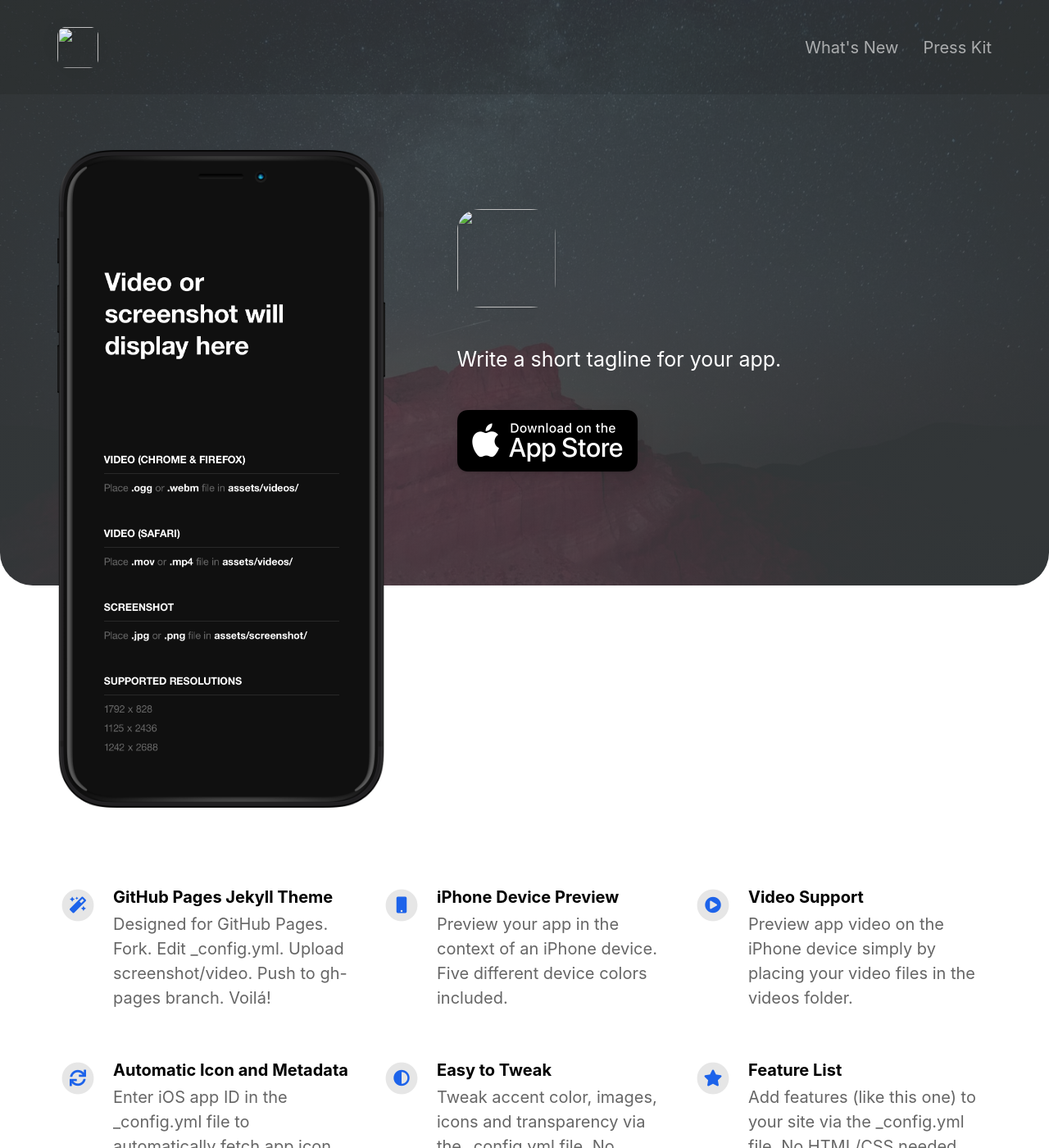
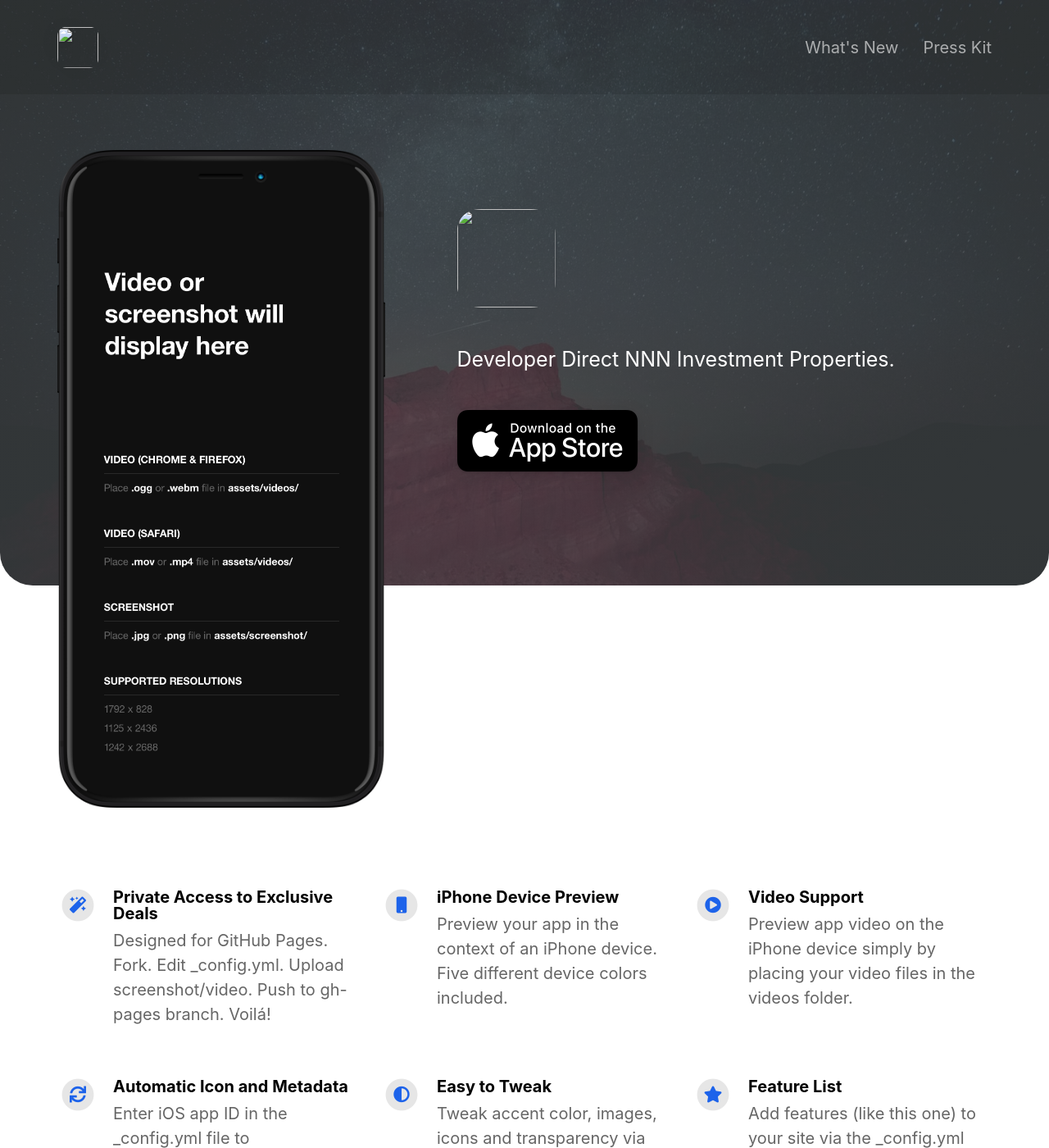
Before and after one commit to michaelsalafia/stax-re, a Jekyll site: the page built from index.html, in a window 1280 px wide and 1400 px high. Shown: the whole window at 82% size. Built offline with Jekyll 4.4.1, drawn with Linux system fonts in a browser that asks for light colours; nearby versions of some CDN libraries; some of the changed text lies outside the part shown.

Commit message:
Added App ID and basic info

```diff
--- a/_config.yml
+++ b/_config.yml
@@ -2,41 +2,41 @@
 page_title                                :                                           # Automatically populates with app name if not set and if iOS app ID is set. Otherwise enter manually.
 
 # App Info
-ios_app_id                                : 1234793120                                # Required. Enter iOS app ID to automatically populate name, price and icons (e.g. 718043190).
+ios_app_id                                : 6451280351                                # Required. Enter iOS app ID to automatically populate name, price and icons (e.g. 718043190).
 ios_app_country                           : us                                        # Required outside USA. Enter 2 letter country code as in https://en.wikipedia.org/wiki/ISO_3166-1_alpha-2
 
 appstore_link                             :                                           # Automatically populates if not set and if iOS app ID is set. Otherwise enter manually.
 playstore_link                            :                                           # Enter Google Play Store URL.
-presskit_download_link                    : https://emilbaehr.com                                          # Enter a link to downloadable file or (e.g. public Dropbox link to a .zip file).
+presskit_download_link                    : https://stax-re.com                                          # Enter a link to downloadable file or (e.g. public Dropbox link to a .zip file).
                                                                                       # Or upload your press kit file to assets and set path accordingly (e.g. "assets/your_press_kit.zip").
 
 app_icon                                  : # assets/appicon.png                      # Automatically populates if not set and if iOS app ID is set.  Otherwise enter path to icon file manually.
 app_name                                  :                                           # Automatically populates if not set and if iOS app ID is set.  Otherwise enter manually.
 app_price                                 :                                           # Automatically populates if not set and if iOS app ID is set.  Otherwise enter manually.
-app_description                           : Write a short tagline for your app.
+app_description                           : Developer Direct NNN Investment Properties.
 
 enable_smart_app_banner                   : true                                      # Set to true to show a smart app banner at top of page on mobile devices.
 
 
 
 # Information About Yourself
-your_name                                 : Emil Baehr
-your_link                                 : https://emilbaehr.com
-your_city                                 : Copenhagen
-email_address                             : emil.baehr@gmail.com
+your_name                                 : Michael Salafia
+your_link                                 : https://stax-re.com
+your_city                                 : Miami Beach
+email_address                             : michael@staxvc.com
 facebook_username                         :
-instagram_username                        : ebaehr
-twitter_username                          : ebaehr
-github_username                           : emilbaehr
+instagram_username                        : michaelcheckers
+twitter_username                          : michaelsalafia
+github_username                           : michaelsalafia
 youtube_username                          :
-mastodon_link                             : https://mastodon.social/@ebaehr
+mastodon_link                             :
 
 
 
 # Feature List                            Edit, add or remove features to be presented.
 features                                  :
 
-  - title                                 : GitHub Pages Jekyll Theme
+  - title                                 : Private Access to Exclusive Deals
     description                           : Designed for GitHub Pages. Fork. Edit _config.yml. Upload screenshot/video. Push to gh-pages branch. Voilá!
     fontawesome_icon_name                 : magic
 
```
